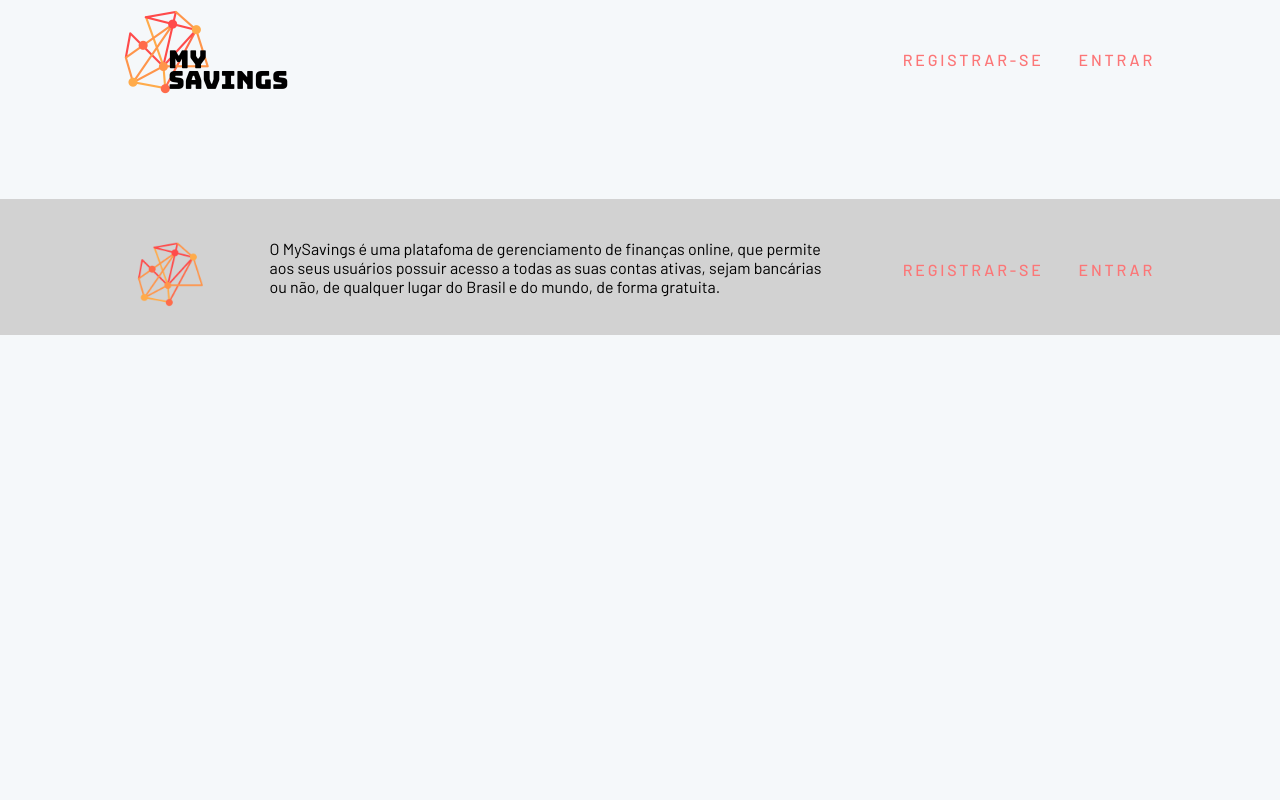
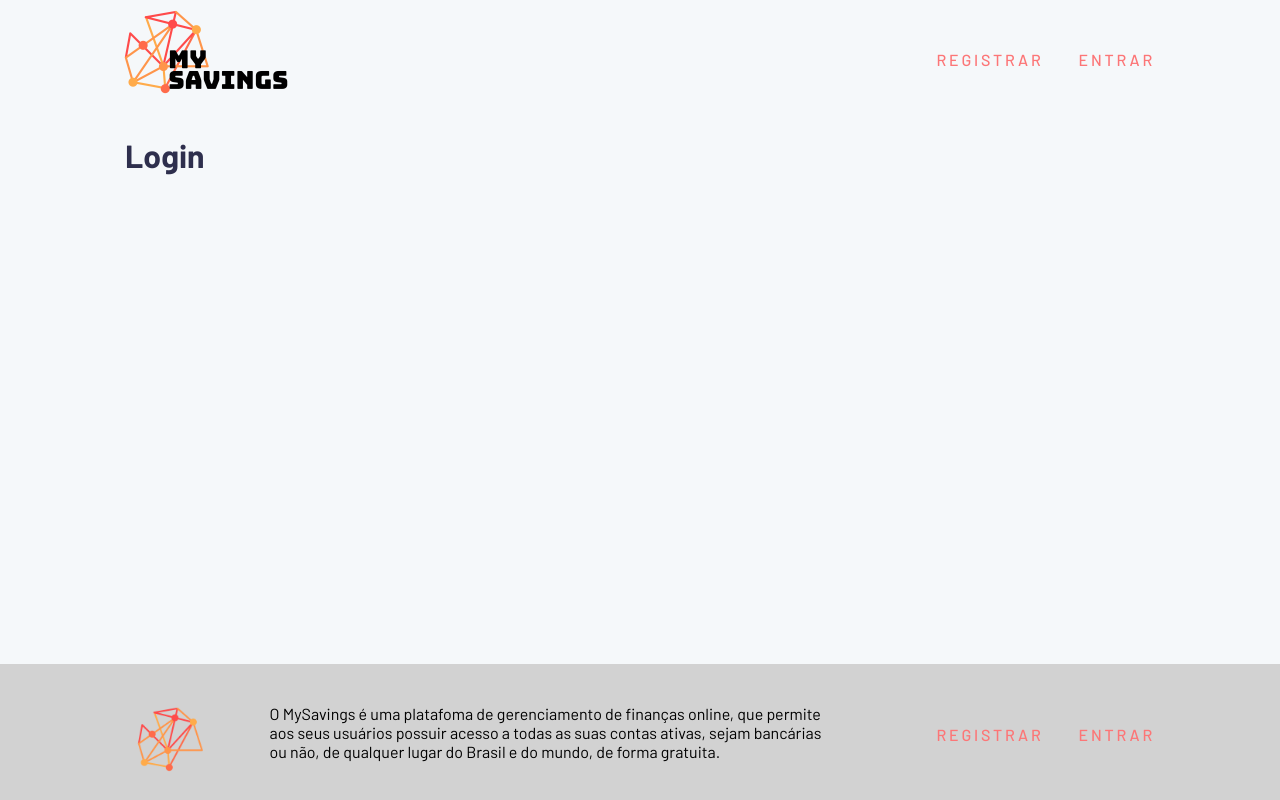
Before and after one commit to faizaleticia/my-savings, a Vue app in the folder web/: page /login in a window 1280 px wide. Built offline with nearby package versions, Linux system fonts and the light colour scheme.

Commit message:
Feat: Add login and register pages.

```diff
--- a/web/src/components/Footer/Footer.vue
+++ b/web/src/components/Footer/Footer.vue
@@ -13,8 +13,8 @@
           </span></p>
           <nav class="menu">
             <ul>
-              <li><a href="/accounts">REGISTRAR-SE</a></li>
-              <li><a href="/accounts">ENTRAR</a></li>
+              <li><a href="/register">REGISTRAR</a></li>
+              <li><a href="/login">ENTRAR</a></li>
             </ul>
           </nav>
         </div>
--- a/web/src/components/Header/Header.vue
+++ b/web/src/components/Header/Header.vue
@@ -7,8 +7,8 @@
       </div>
       <nav class="menu">
 				<ul class="">
-					<li><a href="/accounts">REGISTRAR-SE</a></li>
-          <li><a href="/accounts">ENTRAR</a></li>
+					<li><a href="/register">REGISTRAR</a></li>
+          <li><a href="/login">ENTRAR</a></li>
 				</ul>
 			</nav>
     </header>
--- a/web/src/router/index.js
+++ b/web/src/router/index.js
@@ -1,6 +1,8 @@
 import { createRouter, createWebHistory } from 'vue-router'
 import Home from '../views/Home/Home';
 import Account from '../views/Account/Account';
+import Login from '../views/Login/Login';
+import Register from '../views/Register/Register';
 
 const routes = [
   {
@@ -18,7 +20,23 @@ const routes = [
     meta: {
       title: 'Contas',
     },
-  }
+  },
+  {
+    path: '/login',
+    name: 'Login',
+    component: Login,
+    meta: {
+      title: 'Login',
+    }
+  },
+  {
+    path: '/register',
+    name: 'Registrr',
+    component: Register,
+    meta: {
+      title: 'Registrar-se',
+    }
+  },
 ]
 
 const router = createRouter({
--- /dev/null
+++ b/web/src/views/Login/Login.vue
@@ -0,0 +1,18 @@
+<template>
+  <div class="main-content home">
+    <div class="page-title">
+      Login
+    </div>
+  </div>
+</template>
+
+<script>
+
+export default {
+  name: 'Login',
+}
+</script>
+
+<style lang="scss">
+  @import "./styles.scss";
+</style>
--- /dev/null
+++ b/web/src/views/Register/Register.vue
@@ -0,0 +1,18 @@
+<template>
+  <div class="main-content home">
+    <div class="page-title">
+      Register
+    </div>
+  </div>
+</template>
+
+<script>
+
+export default {
+  name: 'Register',
+}
+</script>
+
+<style lang="scss">
+  @import "./styles.scss";
+</style>
```
Also changed, not shown: web/src/views/Login/styles.scss (added), web/src/views/Register/styles.scss (added).
